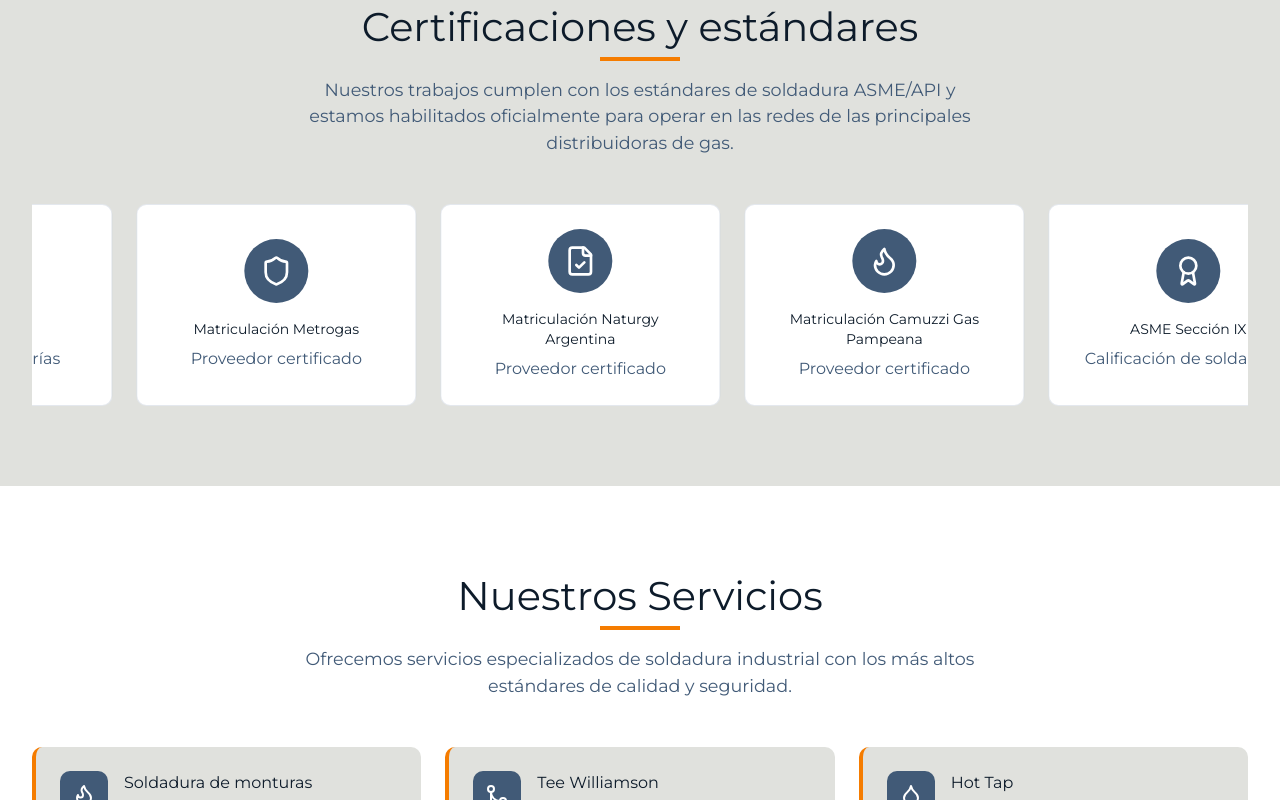
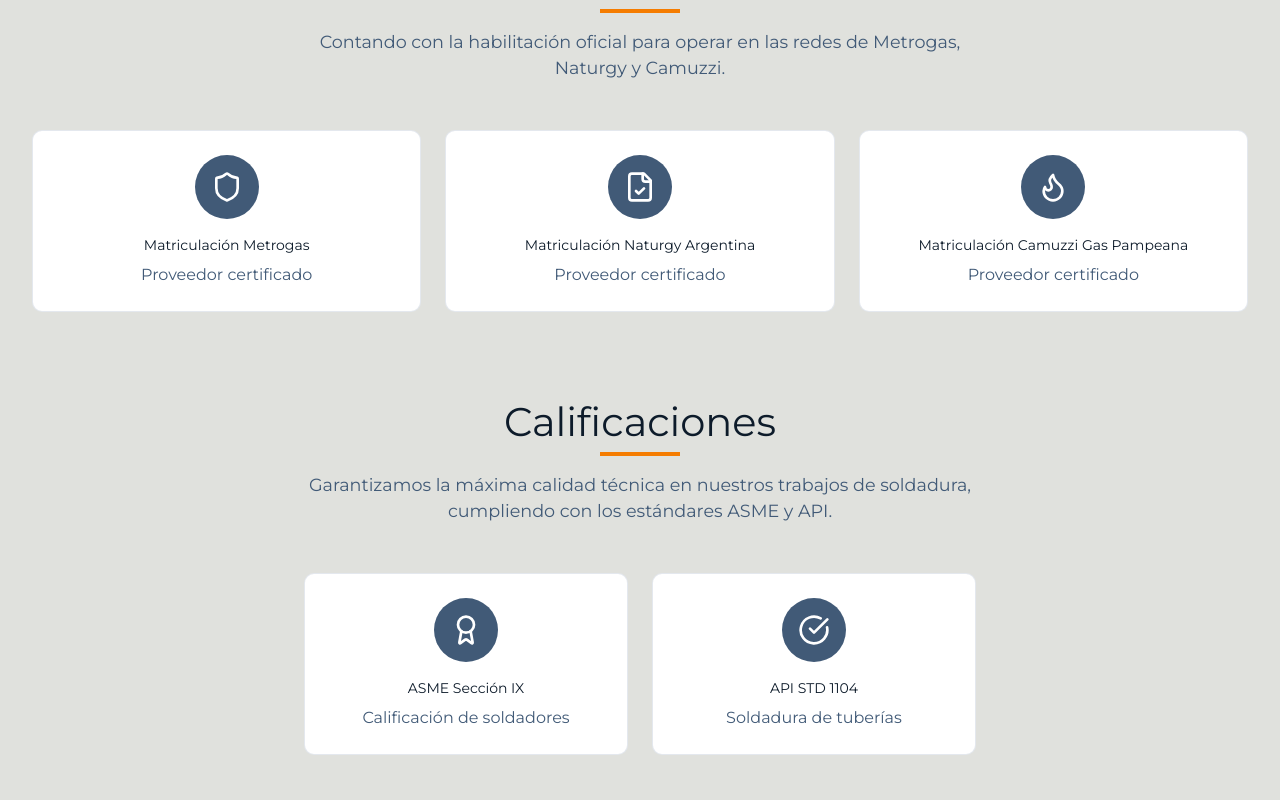
Before and after one commit to KLGomez/Soldaduras-Leiva, a React (Vite) app: page / in a window 1280 px wide. Shown: the part 880-1680 px from the top of the page. Built offline with nearby package versions, Linux system fonts and the light colour scheme.

Commit message:
fix: delete slider, divided components

```diff
--- a/src/App.tsx
+++ b/src/App.tsx
@@ -1,6 +1,7 @@
 import { Header } from './components/Header';
 import { Hero } from './components/Hero';
 import { Certifications } from './components/Certifications';
+import { Registrations } from './components/Registrations';
 import { Services } from './components/Services';
 import { About } from './components/About';
 import { Portfolio } from './components/Portfolio';
@@ -13,6 +14,7 @@
       <Header />
       <main>
         <Hero />
+        <Registrations />
         <Certifications />
         <Services />
         <About />
--- a/src/components/Certifications.tsx
+++ b/src/components/Certifications.tsx
@@ -1,6 +1,6 @@
 'use client';
 
-import { Award, CheckCircle, Shield, FileCheck, Flame } from 'lucide-react';
+import { Award, CheckCircle } from 'lucide-react';
 
 export function Certifications() {
   const certifications = [
@@ -13,82 +13,38 @@
       icon: CheckCircle,
       title: 'API STD 1104',
       description: 'Soldadura de tuberías',
-    },
-    {
-      icon: Shield,
-      title: 'Matriculación Metrogas',
-      description: 'Proveedor certificado',
-    },
-    {
-      icon: FileCheck,
-      title: 'Matriculación Naturgy Argentina',
-      description: 'Proveedor certificado',
-    },
-    {
-      icon: Flame,
-      title: 'Matriculación Camuzzi Gas Pampeana',
-      description: 'Proveedor certificado',
     }
   ];
-
-  // Duplicar las tarjetas para crear efecto infinito
-  const duplicatedCerts = [...certifications, ...certifications];
 
   return (
     <section id="certificaciones" className="py-16 md:py-20 bg-[#E0E1DD]">
       <div className="container mx-auto px-4 lg:px-8">
         <div className="text-center mb-12">
-          <h2 className="text-[#0D1B2A] mb-4 font-bold" style={{ fontSize: 'clamp(1.5rem, 5vw, 2.5rem)' }}>Certificaciones y estándares <div className="w-20 h-1 bg-[#F57C00] mx-auto mb-4"></div></h2>
+          <h2 className="text-[#0D1B2A] mb-4 font-bold" style={{ fontSize: 'clamp(1.5rem, 5vw, 2.5rem)' }}>Calificaciones<div className="w-20 h-1 bg-[#F57C00] mx-auto mb-4"></div></h2>
 
           <p className="text-[#415A77] max-w-2xl mx-auto" style={{ fontSize: 'clamp(0.95rem, 3vw, 1.1rem)' }}>
-            Nuestros trabajos cumplen con los estándares de soldadura ASME/API y estamos habilitados oficialmente para operar en las redes de las principales distribuidoras de gas.
+            Garantizamos la máxima calidad técnica en nuestros trabajos de soldadura, cumpliendo con los estándares ASME y API.
           </p>
         </div>
 
-        <style>{`
-          @keyframes scroll {
-            0% {
-              transform: translateX(0);
-            }
-            100% {
-              transform: translateX(calc(-100% / 2));
-            }
-          }
-
-          .carousel-container {
-            animation: scroll 20s linear infinite;
-            display: inline-flex;
-            gap: 1.5rem;
-          }
-
-          .carousel-container:hover {
-            animation-play-state: paused;
-          }
-        `}</style>
-
-        <div className="w-full overflow-hidden">
-          <div className="carousel-container">
-            {duplicatedCerts.map((cert, index) => {
+        <div className="grid grid-cols-1 md:grid-cols-2 gap-6 max-w-2xl mx-auto">
+          {certifications.map((cert, index) => {
             const IconComponent = cert.icon;
             return (
               <div
                 key={index}
-                  className="shrink-0"
-                  style={{ width: '280px', minWidth: '280px' }}
+                className="bg-white p-6 rounded-lg text-center hover:shadow-xl transition-shadow border border-[#778DA9]/20 h-full flex flex-col items-center justify-center"
               >
-                  <div className="bg-white p-6 rounded-lg text-center hover:shadow-xl transition-shadow border border-[#778DA9]/20 h-full flex flex-col items-center justify-center">
-                    <div className="w-16 h-16 mb-4 bg-[#415A77] rounded-full flex items-center justify-center shrink-0">
+                <div className="w-16 h-16 mb-4 bg-[#415A77] rounded-full flex items-center justify-center">
                   <IconComponent className="text-white" size={32} />
                 </div>
-                    <h3 className="text-[#0D1B2A] mb-2 font-semibold text-sm line-clamp-2">{cert.title}</h3>
-                    <p className="text-[#415A77] text-xs line-clamp-2">{cert.description}</p>
-                  </div>
+                <h3 className="text-[#0D1B2A] mb-2 font-semibold text-sm">{cert.title}</h3>
+                <p className="text-[#415A77] text-xs">{cert.description}</p>
               </div>
             );
           })}
         </div>
       </div>
-      </div>
     </section>
   );
 }
--- /dev/null
+++ b/src/components/Registrations.tsx
@@ -0,0 +1,55 @@
+'use client';
+
+import { Shield, FileCheck, Flame } from 'lucide-react';
+
+export function Registrations() {
+  const registrations = [
+    {
+      icon: Shield,
+      title: 'Matriculación Metrogas',
+      description: 'Proveedor certificado',
+    },
+    {
+      icon: FileCheck,
+      title: 'Matriculación Naturgy Argentina',
+      description: 'Proveedor certificado',
+    },
+    {
+      icon: Flame,
+      title: 'Matriculación Camuzzi Gas Pampeana',
+      description: 'Proveedor certificado',
+    }
+  ];
+
+  return (
+<section id="matriculaciones" className="pt-8 pb-0 md:pt-20 bg-[#E0E1DD]">
+      <div className="container mx-auto px-4 lg:px-8">
+        <div className="text-center mb-12">
+          <h2 className="text-[#0D1B2A] mb-4 font-bold" style={{ fontSize: 'clamp(1.5rem, 5vw, 2.5rem)' }}>Matrículas<div className="w-20 h-1 bg-[#F57C00] mx-auto mb-4"></div></h2>
+
+          <p className="text-[#415A77] max-w-2xl mx-auto" style={{ fontSize: 'clamp(0.95rem, 3vw, 1.1rem)' }}>
+            Contando con la habilitación oficial para operar en las redes de Metrogas, Naturgy y Camuzzi.
+          </p>
+        </div>
+
+        <div className="grid grid-cols-1 sm:grid-cols-2 lg:grid-cols-3 gap-6">
+          {registrations.map((reg, index) => {
+            const IconComponent = reg.icon;
+            return (
+              <div
+                key={index}
+                className="bg-white p-6 rounded-lg text-center hover:shadow-xl transition-shadow border border-[#778DA9]/20 h-full flex flex-col items-center justify-center"
+              >
+                <div className="w-16 h-16 mb-4 bg-[#415A77] rounded-full flex items-center justify-center">
+                  <IconComponent className="text-white" size={32} />
+                </div>
+                <h3 className="text-[#0D1B2A] mb-2 font-semibold text-sm">{reg.title}</h3>
+                <p className="text-[#415A77] text-xs">{reg.description}</p>
+              </div>
+            );
+          })}
+        </div>
+      </div>
+    </section>
+  );
+}
```
Also changed, not shown: public/Gemini_Generated_Image_fq0k53fq0k53fq0k-removebg-preview.png (added). Lines whose indentation alone changed are shown as unchanged.
